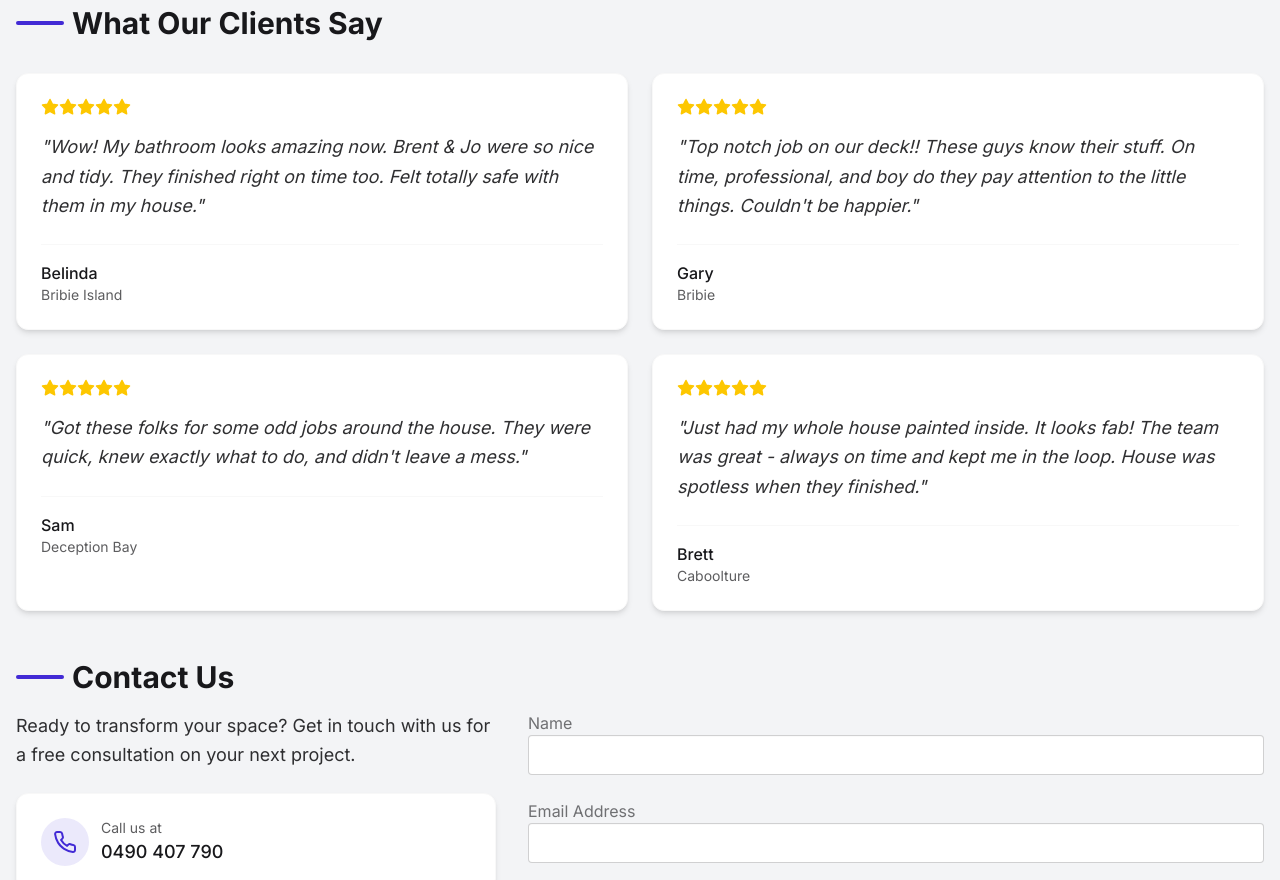
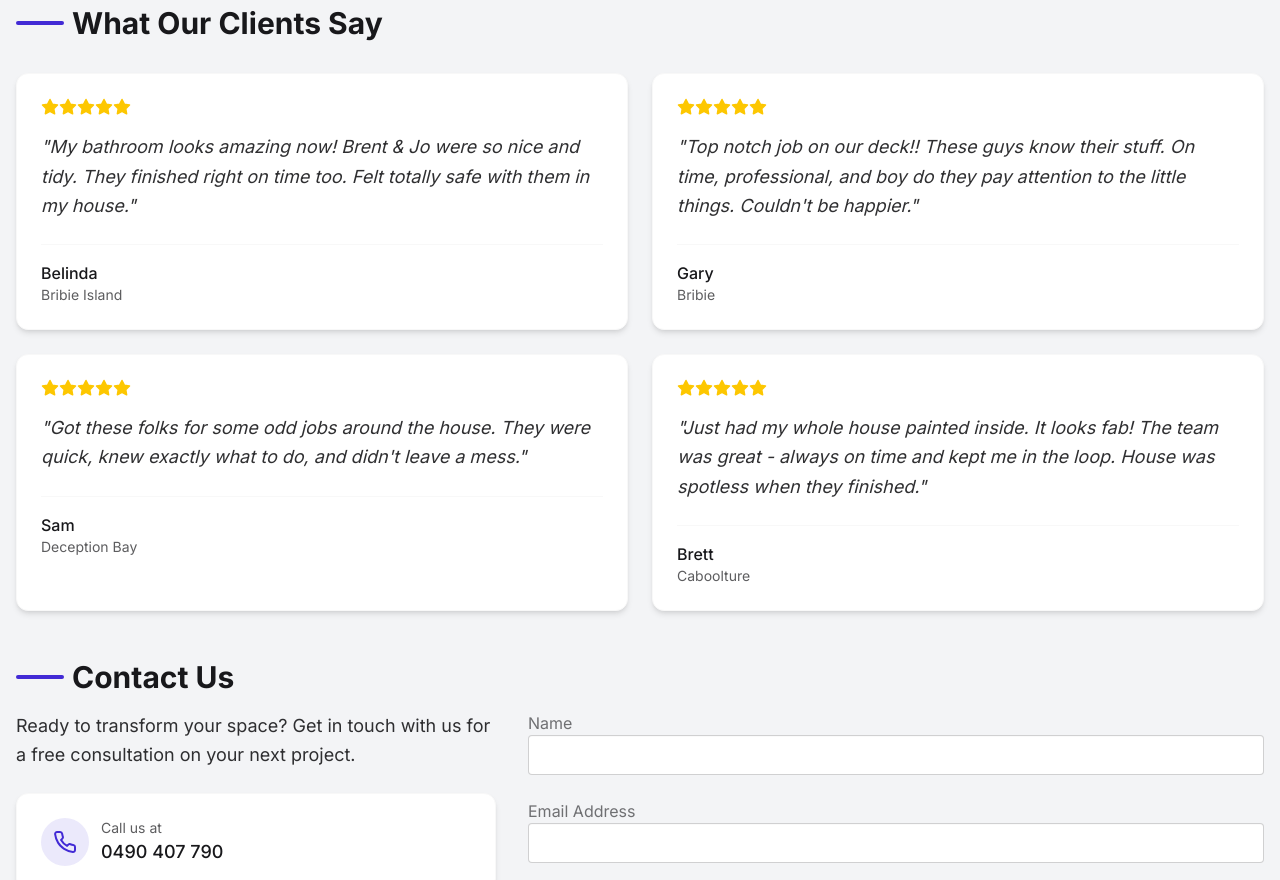
Before and after one commit to pagesolver/northbm, a Next.js app: page / in a window 1280 px wide. Shown: the part 1440-2320 px from the top of the page. Built offline with nearby package versions, Linux system fonts and the light colour scheme.

Commit message:
fix: correct punctuation in testimonial review for clarity

```diff
--- a/src/testimonials.ts
+++ b/src/testimonials.ts
@@ -1,6 +1,6 @@
 export const testimonials = [
     {
-      review: "Wow! My bathroom looks amazing now. Brent & Jo were so nice and tidy. They finished right on time too. Felt totally safe with them in my house.",
+      review: "My bathroom looks amazing now! Brent & Jo were so nice and tidy. They finished right on time too. Felt totally safe with them in my house.",
       author: "Belinda",
       authorLocation: "Bribie Island"
     },
```
